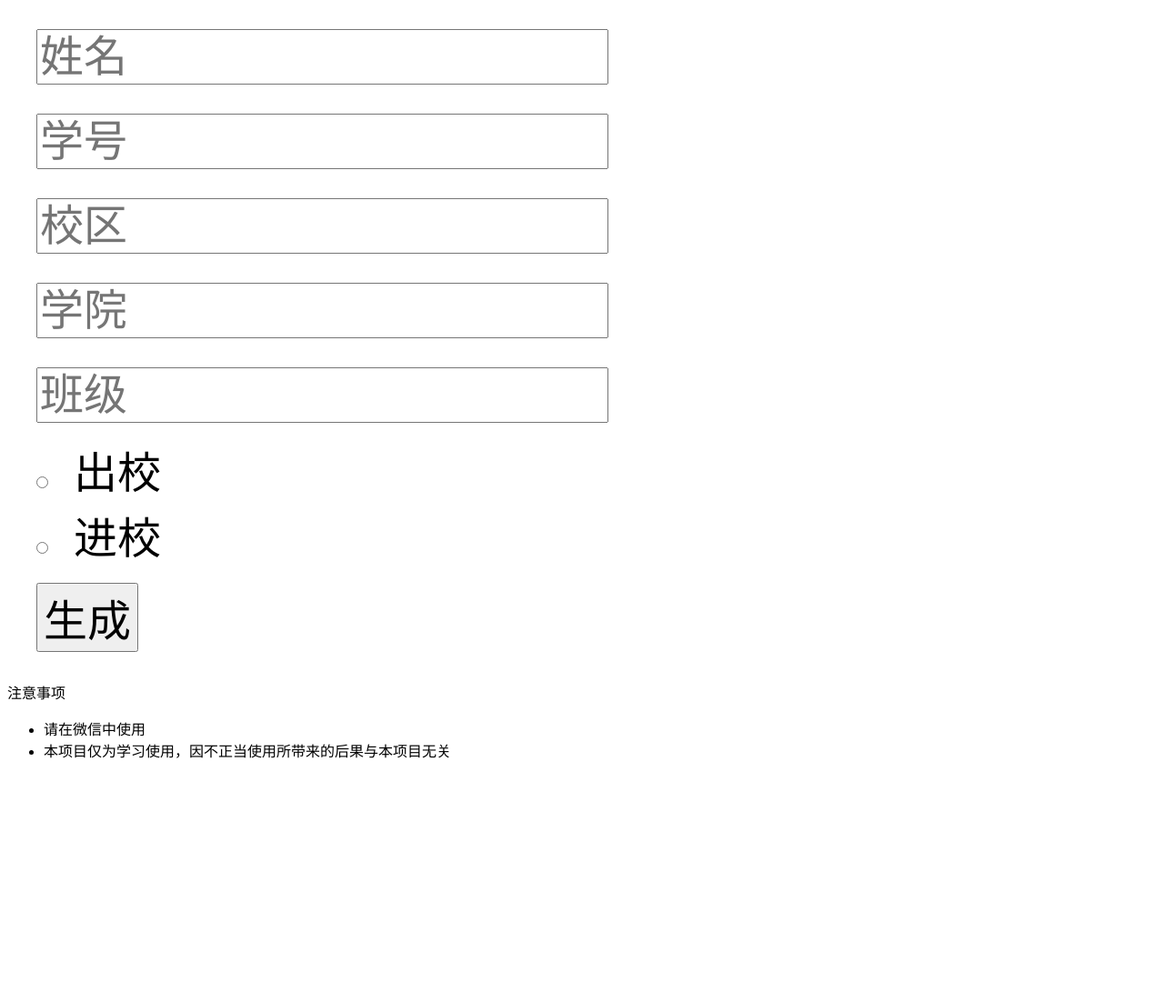
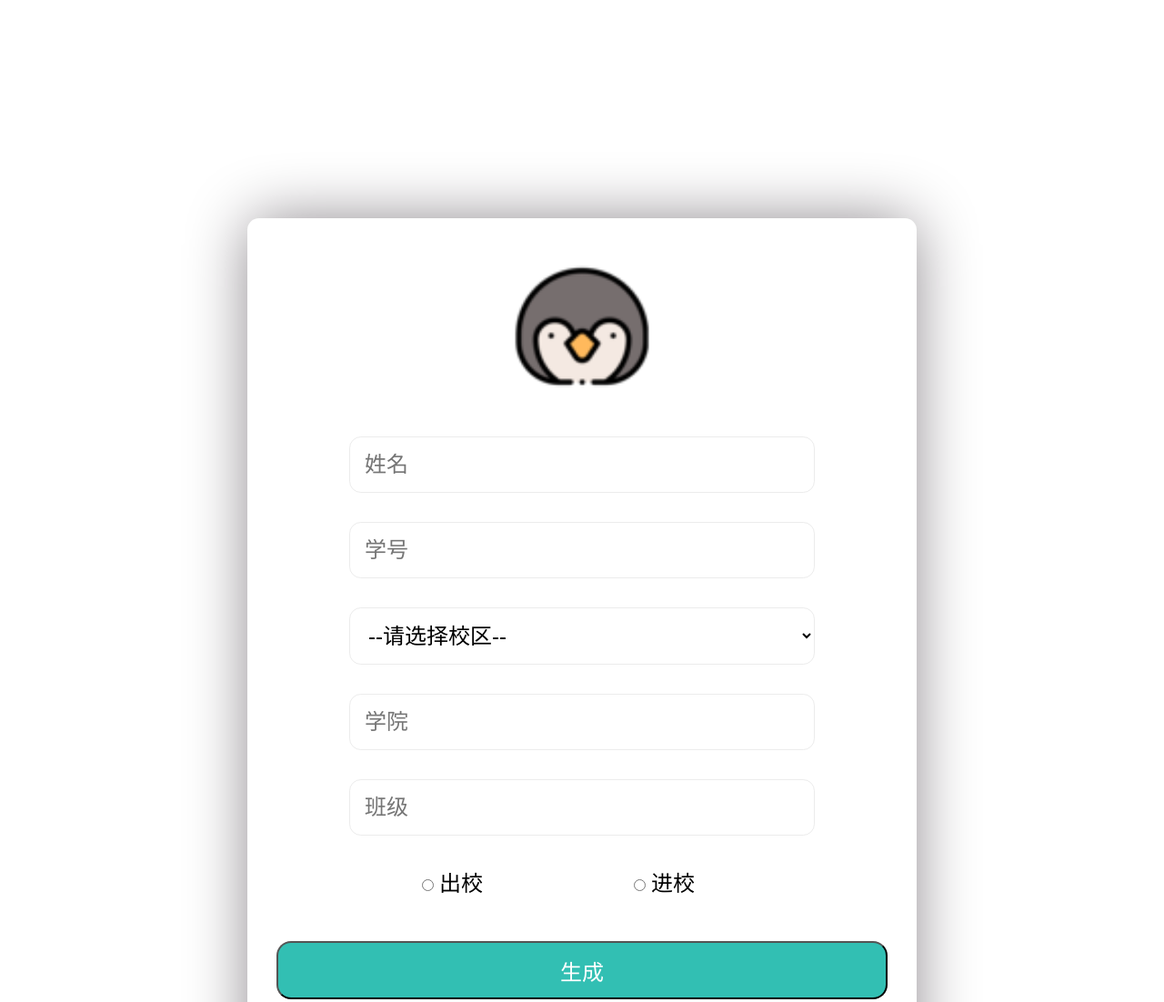
Before and after one commit to tuanzijun/PasscardGenerator, a plain HTML site: page index.html in a window 1280 px wide. Shown: the top 1102 px of the page at 91% size. Before the commit the page ends 853 px from the top, so only its background shows below. Drawn offline with Linux system fonts and the light colour scheme.

Commit message:
Add style

```diff
--- a/index.html
+++ b/index.html
@@ -2,24 +2,49 @@
     <head>
         <meta charset="UTF-8">
         <title>进出校卡片生成</title>
+        <link rel="stylesheet" type="text/css" href="style.css" />
         <style>
             form, input {
-                margin: 1rem;
-                font-size: 3rem;
+                font-size: 1.5rem;
             }
         </style>
     </head>
     <body>
+        <div class="container">
+            <div class="box">
+                <div class= "Image">
+                    <img src="favicon.ico">
+                </div>
                 <form action="passcard.html" method="get">
-            <input type="text" name="name" placeholder="姓名"> <br>
-            <input type="text" name="number" placeholder="学号"> <br>
-            <input type="text" name="area" placeholder="校区"> <br>
-            <input type="text" name="college" placeholder="学院"> <br>
-            <input type="text" name="class" placeholder="班级"> <br>
-            <input type="radio" name="type" value="out"> 出校 <br>
-            <input type="radio" name="type" value="in"> 进校 <br>
-            <input type="submit" value="生成">
+                    <div  class="input-wrapper">
+                        <input type="text" name="name" placeholder="姓名">
+                    </div>
+                    <div class="input-wrapper">
+                        <input type="text" name="number" placeholder="学号">
+                    </div>
+                    <div class="input-wrapper">
+                        <!-- <input type="text" name="area" placeholder="校区">  -->
+                        <select name="area" id="school_area" placeholder="校区">
+                            <option value=" " selected = "selected">--请选择校区--</option>
+                            <option value="小营">小营校区</option>
+                            <option value="健翔桥">健翔桥校区</option>
+                            <option value="清河">清河校区</option>
+                        </select>
+                    </div>
+                    <div class="input-wrapper">
+                        <input type="text" name="college" placeholder="学院">
+                    </div>
+                    <div class="input-wrapper">
+                        <input type="text" name="class" placeholder="班级">
+                    </div>
+                    <input type="radio" name="type" value="out"> 出校
+                    <input type="radio" name="type" value="in"> 进校
+                    <input type="submit" value="生成" >
                 </form>
+            </div>
+        </div>
+
+        <div class="foot">
             <p>注意事项</p>
             <ul>
                 <li>
@@ -29,5 +54,6 @@
                     本项目仅为学习使用，因不正当使用所带来的后果与本项目无关
                 </li>
             </ul>
+        </div>
     </body>
 </html>
```
Lines whose indentation alone changed are shown as unchanged.
